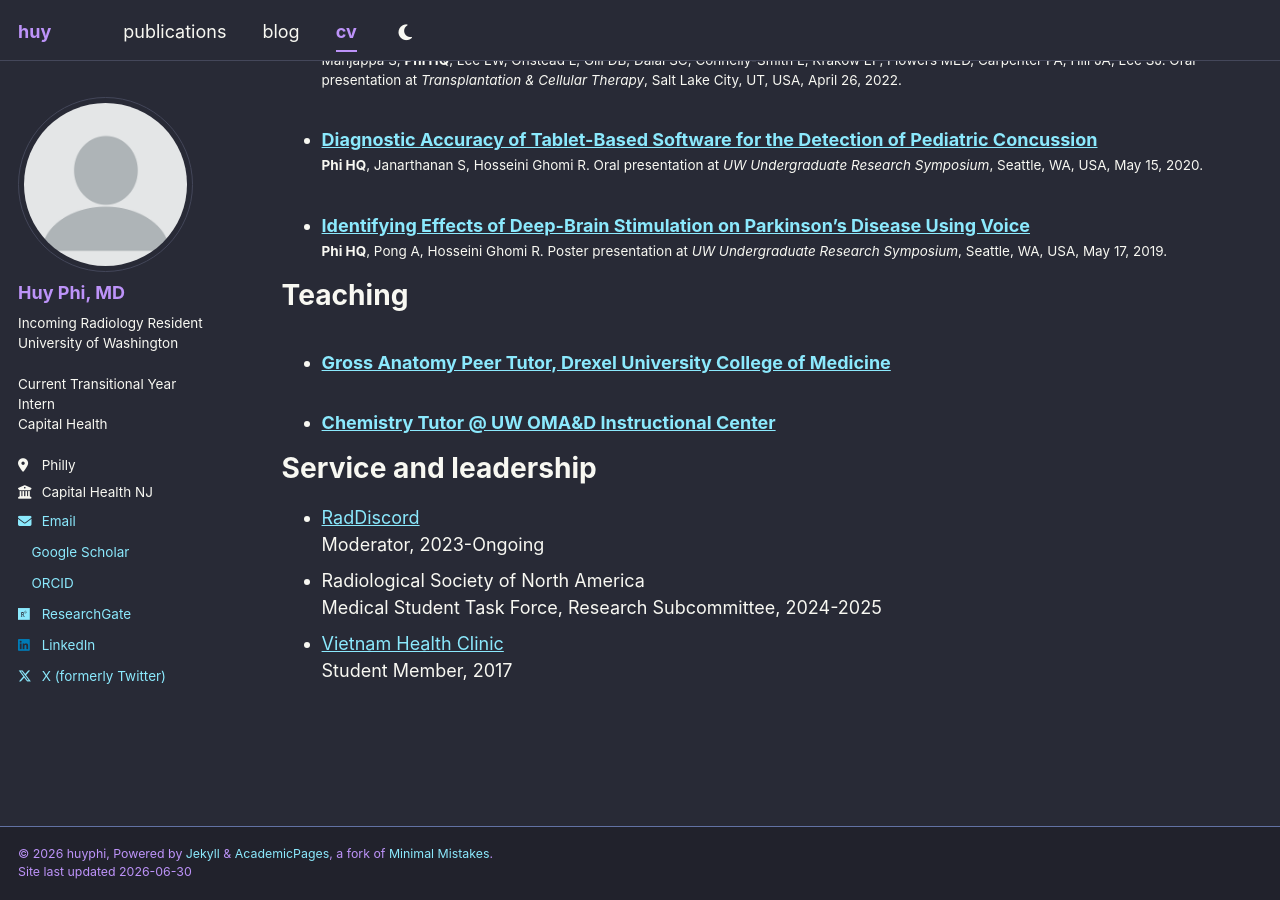
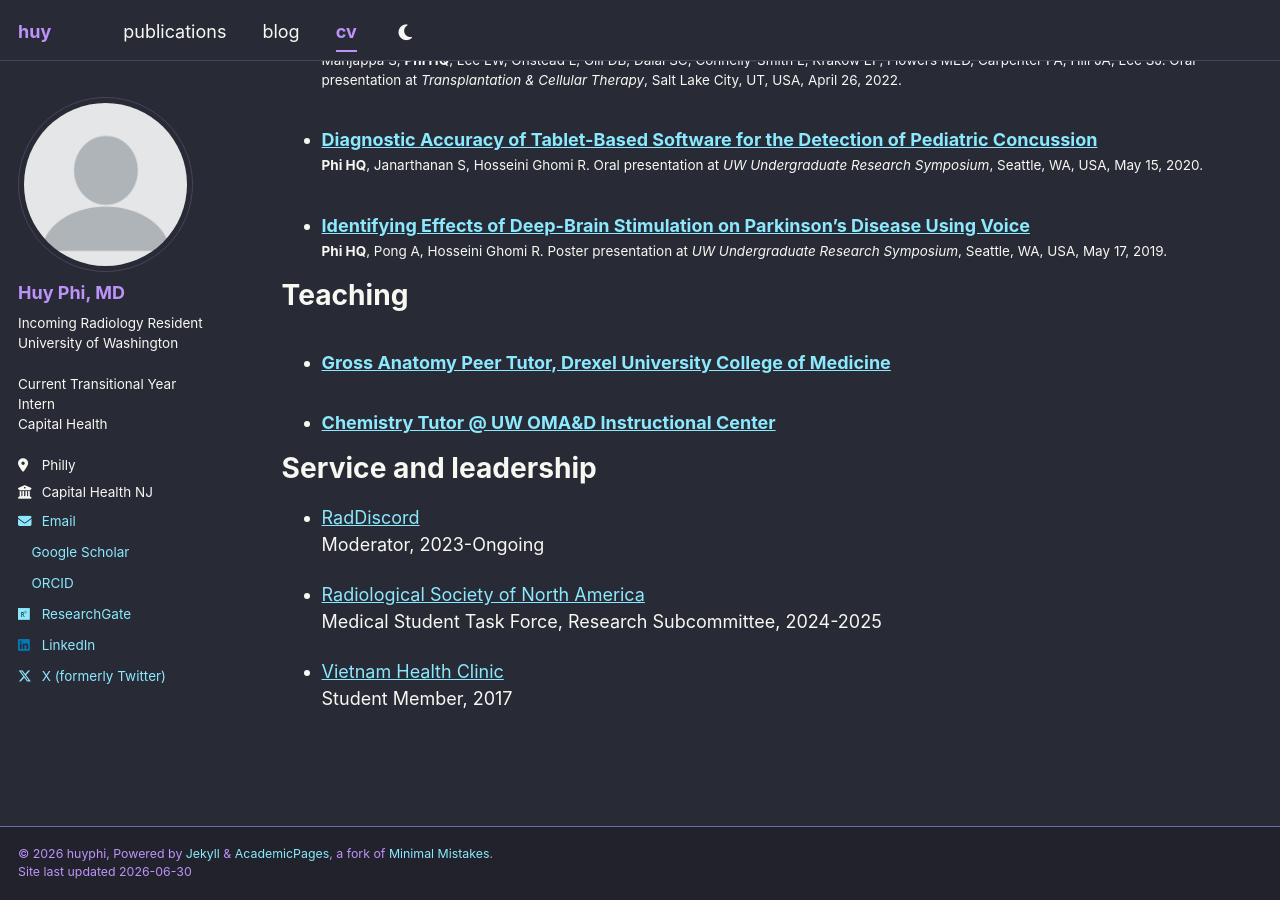
Before and after one commit to huyphi/huyphi.github.io, a Jekyll site: the page built from _pages/cv.md, in a window 1280 px wide and 900 px high, scrolled down 3301 px. Built offline with Jekyll 4.4.1, drawn with Linux system fonts in a browser that asks for light colours; a style sheet for code colours, icons or effects is not loaded.

Commit message:
Update cv.md

```diff
--- a/_pages/cv.md
+++ b/_pages/cv.md
@@ -112,19 +112,11 @@ Teaching
 
 Service and leadership
 ======
-<ul>
-  <li>
-    <a href="https://www.raddiscord.org/" target="_blank" rel="noopener noreferrer">RadDiscord</a><br>
-    Moderator, 2023-Ongoing
-  </li>
+* [RadDiscord](https://www.raddiscord.org/)
+  Moderator, 2023-Ongoing
 
-  <li>
-    Radiological Society of North America<br>
-    Medical Student Task Force, Research Subcommittee, 2024-2025
-  </li>
+* [Radiological Society of North America](https://www.rsna.org/)
+  Medical Student Task Force, Research Subcommittee, 2024-2025
 
-  <li>
-    <a href="https://www.vnhealthclinic.org/" target="_blank" rel="noopener noreferrer">Vietnam Health Clinic</a><br>
-    Student Member, 2017
-  </li>
-</ul>
+* [Vietnam Health Clinic](https://www.vnhealthclinic.org/)
+  Student Member, 2017
```
